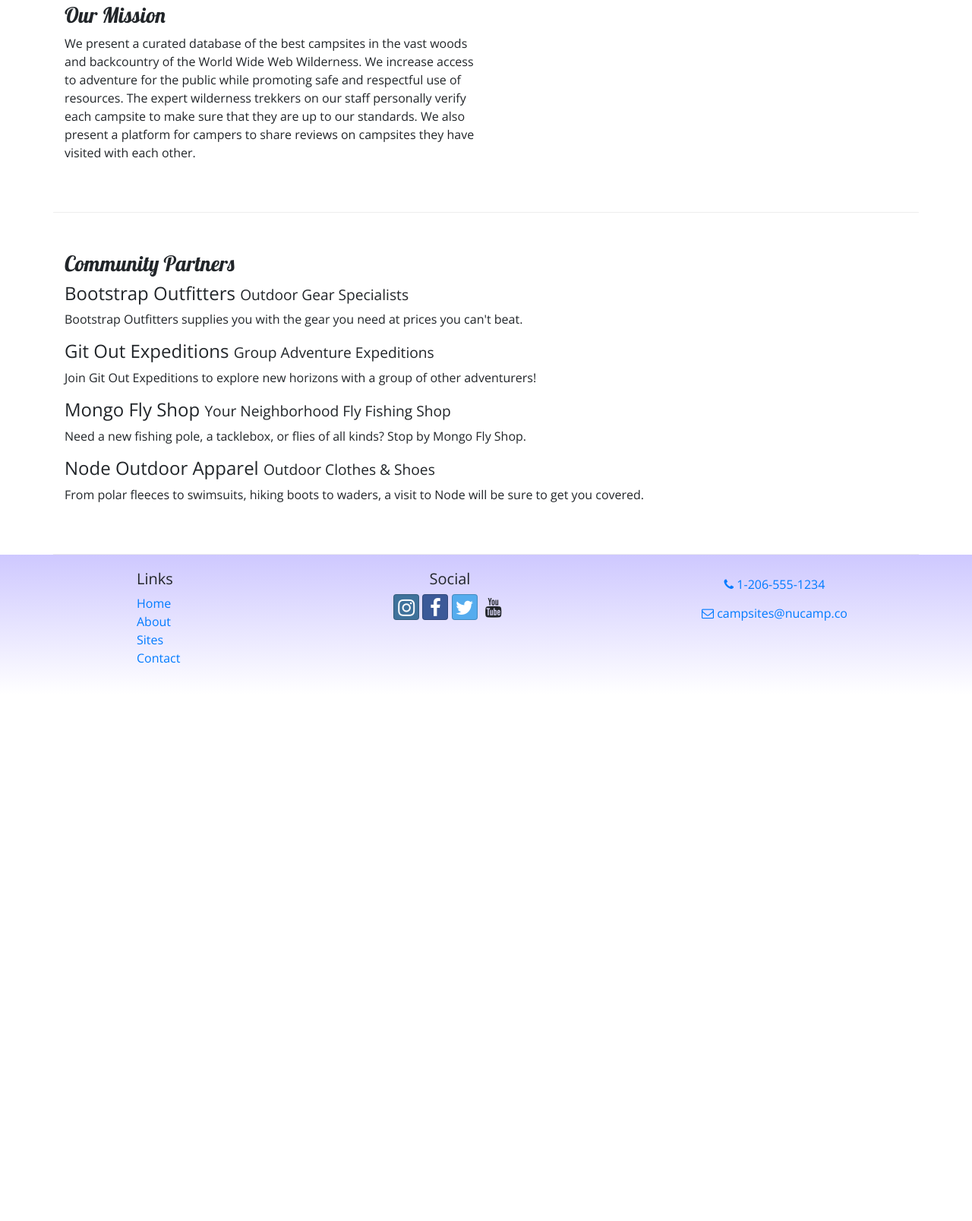
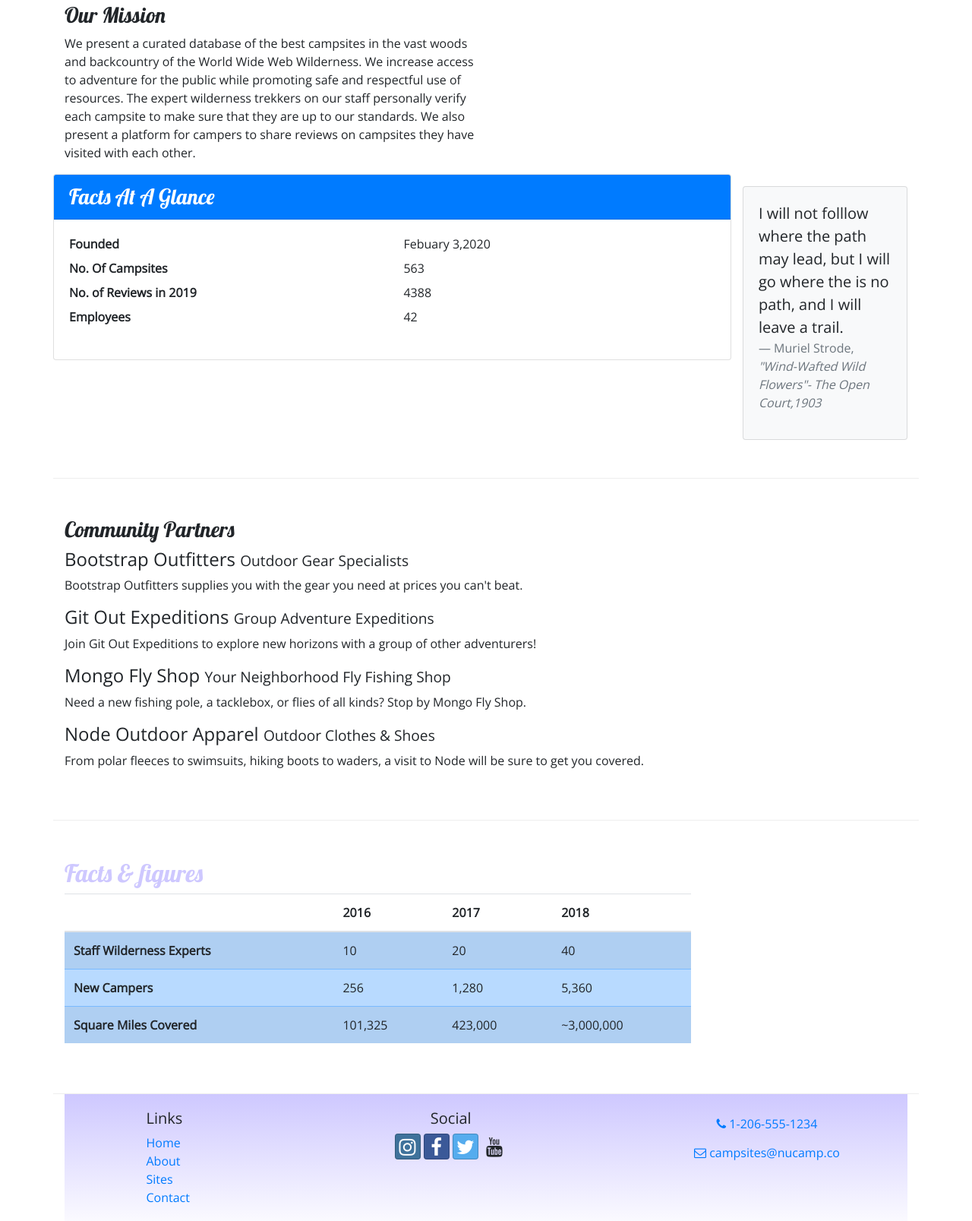
Before and after one commit to kMaldoP/Nucampsite, a website: page aboutus.html in a window 1280 px wide. Shown: the part 434-2041 px from the top of the page at 76% size. Before the commit the page ends 1348 px from the top, so only its background shows below. Drawn offline with nearby package versions, Linux system fonts and the light colour scheme.

Commit message:
lesson complete

```diff
--- a/aboutus.html
+++ b/aboutus.html
@@ -22,7 +22,7 @@
         <div class="container">
             <div class="row">
                     <div class="col-4 col-sm-3 col-md-2 align-self-center">
-                        <img src="images/img/logo.png" class="img-fluid">
+                      <a href="index.html"><img src="images/img/logo.png" class="img-fluid"></a>
                     </div>
                 <div class="">
                     <h1>NuCamp</h1>
@@ -69,6 +69,35 @@
                 <h3 class="col-span">Our Mission</h3>
                 <p>We present a curated database of the best campsites in the vast woods and backcountry of the World Wide Web Wilderness. We increase access to adventure for the public while promoting safe and respectful use of resources. The expert wilderness trekkers on our staff personally verify each campsite to make sure that they are up to our standards. We also present a platform for campers to share reviews on campsites they have visited with each other.</p>
             </div>
+            <div class="col- sm-6">
+                <div class="card">
+                    <h3 class="card-header bg-primary text-white">Facts At A Glance</h3>
+                    <div class="card-body">
+                        <dl class="row">
+                            <dt class="col-6">Founded</dt>
+                            <dd class="col-6">Febuary 3,2020</dd>
+                            <dt class="col-6">No. Of Campsites</dt>
+                            <dd class="col-6">563</dd>
+                            <dt class="col-6">No. of Reviews in 2019</dt>
+                            <dd class="col-6">4388</dd>
+                            <dt class="col-6">Employees</dt>
+                            <dd class="col-6">42</dd>
+                        </dl>
+                    </div>
+                </div>
+            </div>
+            <div class="col" >
+                <div class="card bg-light mt-3">
+                    <blockquote class="blockquote card-body">
+                        <p class="mb-0"> I will not folllow where the path may lead, but I will go where the is no path, and I will leave a trail.</p>
+                        <footer class="blockquote-footer">Muriel Strode,
+                            <cite title="Source Title"> "Wind-Wafted Wild Flowers"-
+                                The Open Court,1903
+                            </cite>
+                        </footer>
+                    </blockquote>
+                </div>
+            </div>
         </div>
 
         <div class="row row-content">
@@ -84,9 +113,47 @@
                 <p class="d-none d-sm-block">From polar fleeces to swimsuits, hiking boots to waders, a visit to Node will be sure to get you covered.</p>
             </div>
         </div>
+
+        <div class="row row-content">
+            <div class=" col-sm-9">
+                <h2>Facts &amp; figures</h2>
+                <div class="table-responsive">
+                    <table class="table table-striped">
+                        <thead>
+                            <tr class="bg-primary text-light"></tr>
+                            <th></th>
+                            <th>2016</th>
+                            <th>2017</th>
+                            <th>2018</th>
+                        </thead>
+                        <tbody class="table-primary">
+                            <tr>
+                                <th>Staff Wilderness Experts</th>
+                                <td>10</td>
+                                <td>20</td>
+                                <td>40</td>
+                            </tr>
+                            <tr>
+                                <th>New Campers</th>
+                                <td>256</td>
+                                <td>1,280</td>
+                                <td>5,360</td>
+                            </tr>
+                            <tr>
+                                <th>Square Miles Covered</th>
+                                <td>101,325</td>
+                                <td>423,000</td>
+                                <td>~3,000,000</td>
+                            </tr>
+                        </tbody>
+                    </table>
+
+                </div>
+            </div>
+
     </div>
 
-    <footer>
+    <footer class="site-footer">
         <div class="container">
             <div class="row">
                 <div class="col-4 col-sm-2 offset-1">
--- a/css/styles.css
+++ b/css/styles.css
@@ -7,7 +7,7 @@ h1, h2, h3 {
 header, h2{
     color:#CEC8FF;
 }
-footer {
+.site-footer {
     background-image: linear-gradient(#CEC8FF, white);
     padding: 20px 0;
 }
```
Also changed, not shown: contactus.html (+2 -2 lines), index.html (+12 -1 lines).
